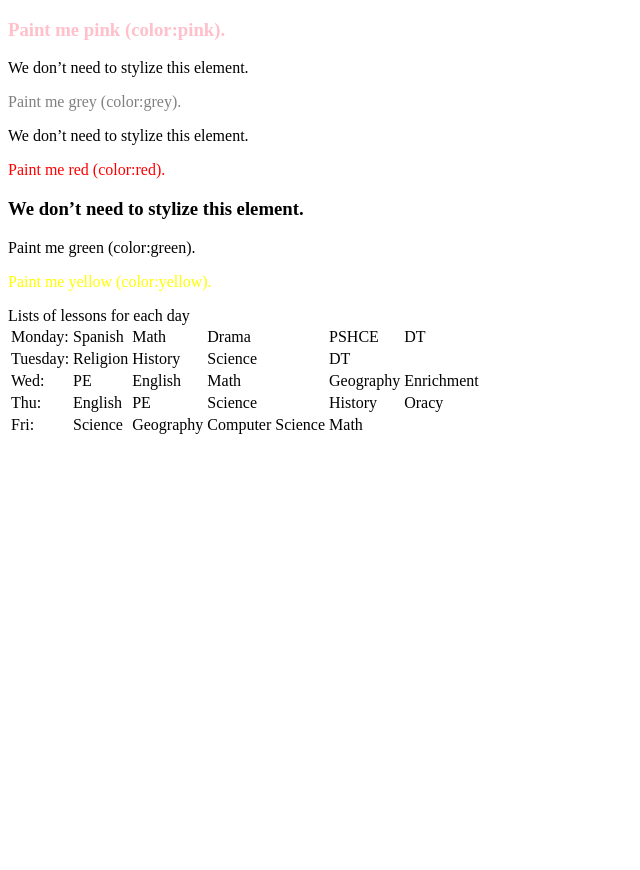
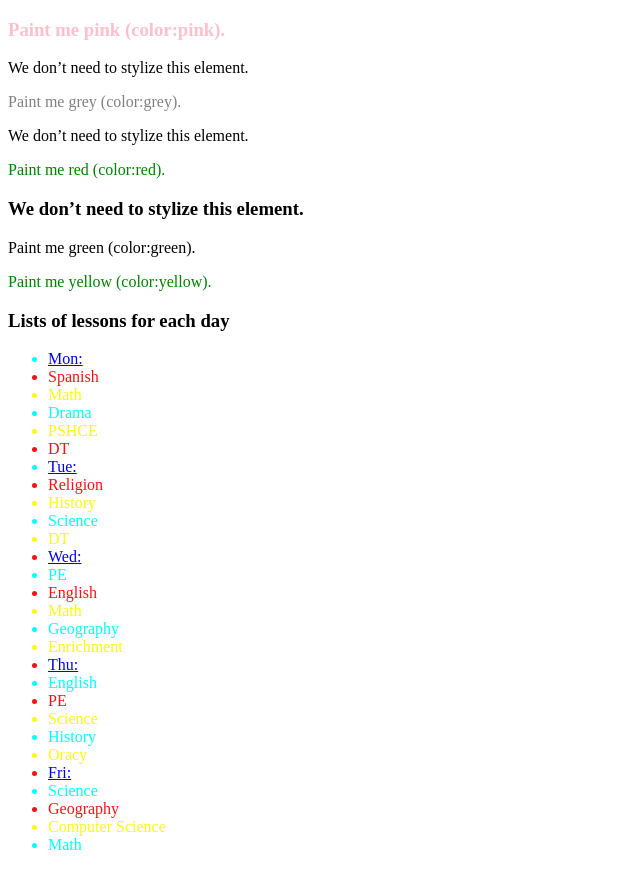
Before and after one commit to Il0XUS/hw8, a plain HTML site: page index.html in a window 1280 px wide. Shown: the whole page, without its empty margins (0-640 px from the left). Before the commit the page ends 800 px from the top, so only its background shows below. Drawn offline with Linux system fonts and the light colour scheme.

Commit message:
new changes

```diff
--- a/css/styles.css
+++ b/css/styles.css
@@ -11,3 +11,43 @@ p:nth-child(1) {
 h3:nth-child(1) {
     color:pink
 }
+p:nth-last-child(1) {
+    color: green;
+}
+
+
+li:first-child {
+    color: blue;
+  }
+  li:last-child {
+    color: green;
+  }
+  li:nth-child(even) {
+    color: rgb(242, 19, 19);
+  }
+  li:nth-child(odd) {
+    color: rgb(250, 250, 13);
+  }
+  li:nth-child(3n+1) {
+  color: aqua;
+  }
+
+  li:hover {
+   color: lightblue;
+  }
+
+
+  li:active {
+    color: lightgreen;
+  }
+
+
+  li:focus {
+    color: purple;
+  }
+  a:visited {
+    color: purple;
+  }
+  li:focus {
+color: coral;
+  }
--- a/index.html
+++ b/index.html
@@ -25,49 +25,45 @@
 
       <p class="yellow">Paint me yellow (color:yellow).</p>
     </div>
-    <table>
-      <thead>
-        Lists of lessons for each day
-      </thead>
-      <tr>
-        <td>Monday:</td>
-        <td>Spanish</td>
-        <td>Math</td>
-        <td>Drama</td>
-        <td>PSHCE</td>
-        <td>DT</td>
-      </tr>
-      <tr>
-        <td>Tuesday:</td>
-        <td>Religion</td>
-        <td>History</td>
-        <td>Science</td>
-        <td>DT</td>
-      </tr>
-      <tr>
-        <td>Wed:</td>
-        <td>PE</td>
-        <td>English</td>
-        <td>Math</td>
-        <td>Geography</td>
-        <td>Enrichment</td>
-      </tr>
-      <tr>
-        <td>Thu:</td>
-        <td>English</td>
-        <td>PE</td>
-        <td>Science</td>
-        <td>History</td>
-        <td>Oracy</td>
-      </tr>
-      <tr>
-        <td>Fri:</td>
-        <td>Science</td>
-        <td>Geography</td>
-        <td>Computer Science</td>
-        <td>Math</td>
+        <h3>Lists of lessons for each day</h3>
+      <ul>
+       <li><a href="#">Mon:</a></li>
+      <li>Spanish</li>
+        <li>Math</li>
+       <li> Drama</li>
+        <li>PSHCE</li>
+       <li>DT</li>
 
-      </tr>
-    </table>
+      <li><a href="#">Tue:</a> </li>
+      <li> Religion</li>
+       <li>History</li>
+       <li> Science</li>
+       <li> DT</li>
+
+
+       <li><a href="#">Wed:</a></li>
+        <li>PE</li>
+        <li>English</li>
+        <li>Math</li>
+        <li>Geography</li>
+        <li>Enrichment</li>
+
+
+        <li><a href="#">Thu:</a></li>
+        <li> English</li>
+        <li> PE</li>
+        <li>  Science</li>
+        <li> History</li>
+        <li> Oracy</li>
+
+
+        <li><a href="#">Fri: </a> </li>
+        <li> Science</li>
+        <li> Geography</li>
+        <li>Computer Science</li>
+        <li>Math</li>
+
+        </ul>
+
   </body>
 </html>
```
